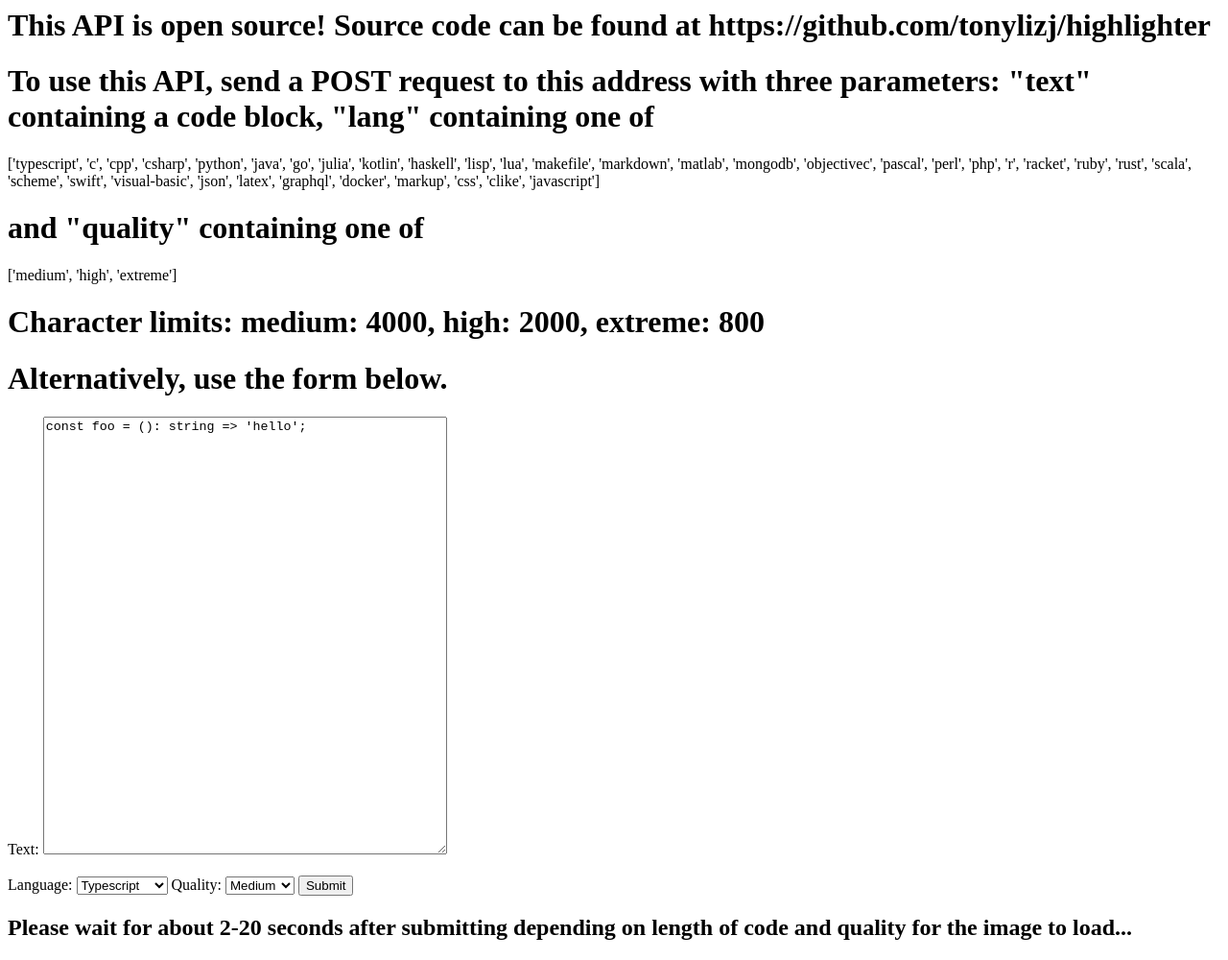
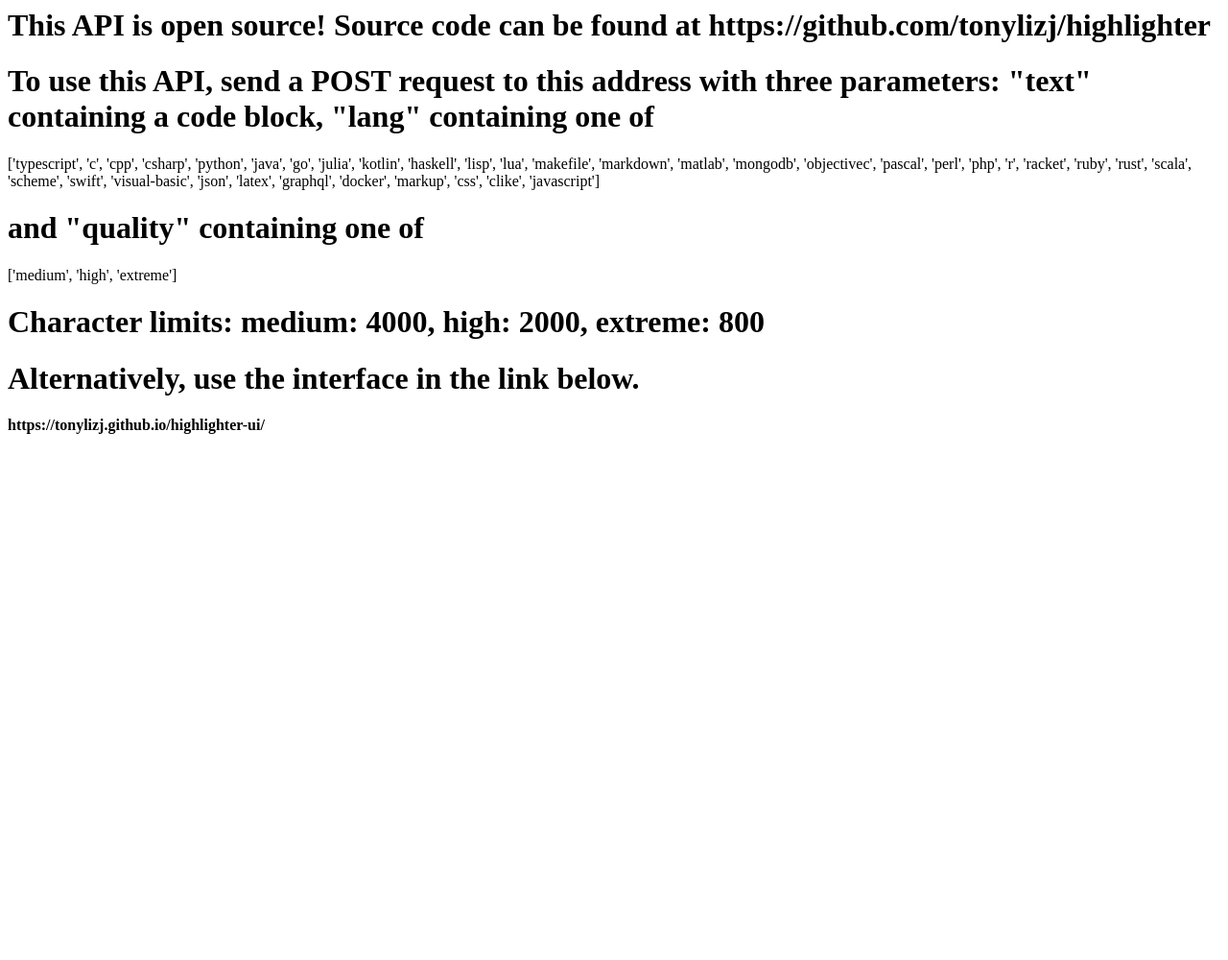
Before and after one commit to tonylizj/highlighter, a website: page highlighter-api/html/sendPost.html in a window 1280 px wide. Shown: the whole page at 96% size. After the commit the page ends 800 px from the top, so only its background shows below. Drawn offline with Linux system fonts and the light colour scheme.

Commit message:
replaced html form with link to ui

```diff
--- a/highlighter-api/html/sendPost.html
+++ b/highlighter-api/html/sendPost.html
@@ -22,58 +22,10 @@
         Character limits: medium: 4000, high: 2000, extreme: 800
     </h1>
     <h1>
-        Alternatively, use the form below.
+        Alternatively, use the interface in the link below.
     </h1>
-    <form method="POST">
-        <label for="text">Text:</label>
-        <textarea type="text" id="codeText" name="text", rows="30", cols="50">const foo = (): string => 'hello';</textarea><br><br>
-        <label for="lang">Language:</label>
-        <select id="langText" name="lang">
-            <option value="typescript">Typescript</option>
-            <option value="javascript">Javascript</option>
-            <option value="c">C</option>
-            <option value="cpp">C++</option>
-            <option value="csharp">C#</option>
-            <option value="python">Python</option>
-            <option value="java">Java</option>
-            <option value="go">Go</option>
-            <option value="julia">Julia</option>
-            <option value="kotlin">Kotlin</option>
-            <option value="haskell">Haskell</option>
-            <option value="lisp">Lisp</option>
-            <option value="lua">Lua</option>
-            <option value="makefile">Makefile</option>
-            <option value="markdown">Markdown</option>
-            <option value="matlab">MATLAB</option>
-            <option value="mongodb">MongoDB</option>
-            <option value="objectivec">Objective-C</option>
-            <option value="pascal">Pascal</option>
-            <option value="perl">Perl</option>
-            <option value="php">PHP</option>
-            <option value="r">R</option>
-            <option value="racket">Racket</option>
-            <option value="ruby">Ruby</option>
-            <option value="rust">Rust</option>
-            <option value="scala">Scala</option>
-            <option value="scheme">Scheme</option>
-            <option value="swift">Swift</option>
-            <option value="visual-basic">Visual Basic</option>
-            <option value="markup">Markup</option>
-            <option value="json">JSON</option>
-            <option value="css">CSS</option>
-            <option value="latex">LaTeX</option>
-            <option value="graphql">GraphQL</option>
-            <option value="docker">Docker</option>
-        </select>
-        <label for="quality">Quality:</label>
-        <select id="qualityText" name="quality">
-            <option value="medium">Medium</option>
-            <option value="high">High</option>
-            <option value="extreme">Extreme</option>
-        </select>
-        <input type="submit" value="Submit">
-        <h2>Please wait for about 2-20 seconds after submitting depending on length of code and quality for the image to load...</h2>
-    </form>
+    <h4>https://tonylizj.github.io/highlighter-ui/</h4>
+
 </body>
 
 </html>
```
